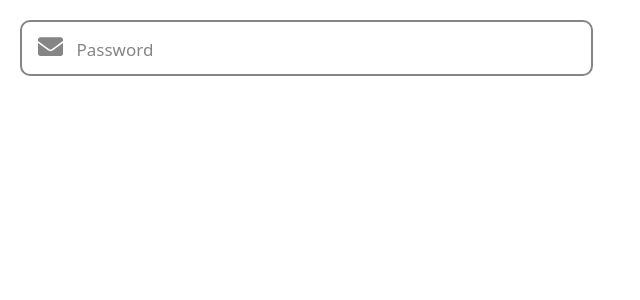
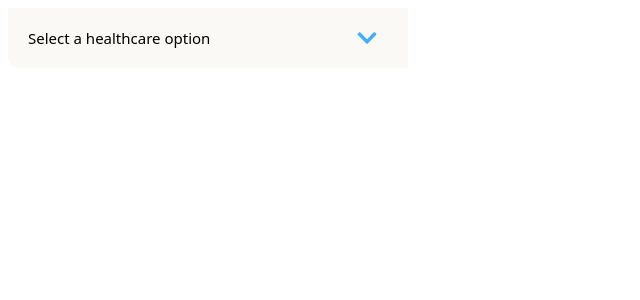
Before and after one commit to ULA-Development/ClinicWaitTime_Website, a React (Create React App) app: page / in a window 1280 px wide. Shown: the top 300 px of the page, without its empty margins (0-640 px from the left). Built offline with nearby package versions, Linux system fonts and the light colour scheme.

Commit message:
commit 1 - prechanges

```diff
--- a/src/App.tsx
+++ b/src/App.tsx
@@ -1,11 +1,19 @@
 import React from "react";
 import TextInput from "./components/TextInput";
 import Button from "./components/Button";
+import Dropdown from "./components/Dropdown-2";
 
 function App() {
   return (
-    <div>
-      <TextInput/>
+    <div className="dropdown" style={{ width: "400px", height: "70px" }}>
+      <Dropdown
+        options={[
+          "Walk-In Clinic",
+          "Hospital",
+          "Specialist",
+          "Family Physician",
+        ]}
+      />
     </div>
   );
 }
--- a/src/components/Dropdown-2.css
+++ b/src/components/Dropdown-2.css
@@ -3,7 +3,7 @@
 }
 
 .dropdown-button {
-    background: #FAF9F6;
+    background: #FAF9F6; /*change all off-white to white later*/
     width: 100%;
     height: 100%;
     display: flex;
@@ -13,7 +13,7 @@
 }
 
 .dropdown-button.opened {
-    background-color: #f0f0f0;
+    background-color: #FAF9F6;
   }
 
 .dropdown-button > p {
@@ -22,19 +22,19 @@
     font-size: 15px;
 }
 
-.bi-caret-down {
+.chevron-down {
     margin: auto 30px auto auto;
-    width: 25px;
-    height: 25px;
-    color: #3FB0FB;
+    width: 22px;
+    height: 22px;
+    fill: #3FB0FB;
     transition: color 0.5s ease;
 }
 
-.bi-dash-lg {
+.minus-sign {
     margin: auto 30px auto auto;
-    width: 25px;
-    height: 25px;
-    color: #3FB0FB;
+    width: 22px;
+    height: 22px;
+    fill: #3FB0FB;
     transition: color 0.5s ease;
 }
 
@@ -43,7 +43,7 @@
     position: absolute;
     top: 100%;
     left: 0;
-    background-color: #f0f0f0;
+    background-color: #FAF9F6;
     width: 100%;
     opacity: 0;
     visibility: hidden;
@@ -64,7 +64,3 @@
     transition: background-color 0.5s ease;
     font-size: 16px;
 }
-
-.dropdown-menu-option-panel > p:hover {
-    background-color: #d3d3d3;
-  }
--- a/src/components/Dropdown-2.tsx
+++ b/src/components/Dropdown-2.tsx
@@ -1,5 +1,7 @@
 import { useState } from "react";
 import "./Dropdown-2.css";
+import { ReactComponent as ChevronDown } from "../assets/icons/chevron-down-solid.svg";
+import { ReactComponent as MinusSign } from "../assets/icons/minus-solid.svg";
 
 interface DropdownProps {
   options: string[];
@@ -24,11 +26,6 @@ const Dropdown: React.FC<DropdownProps> = ({ options }) => {
     setOpened(!opened);
   };
 
-  const handleOptionSelect = (option: string) => {
-    setSelectedOption(option);
-    setOpened(false);
-  };
-
   return (
     <div className="dropdown-wrapper">
       <div
@@ -41,30 +38,9 @@ const Dropdown: React.FC<DropdownProps> = ({ options }) => {
       >
         <p>{selectedOption || "Select a healthcare option"}</p>
         {opened ? (
-          <svg
-            xmlns="http://www.w3.org/2000/svg"
-            width="16"
-            height="16"
-            fill="currentColor"
-            className="bi bi-dash-lg"
-            viewBox="0 0 16 16"
-          >
-            <path
-              fillRule="evenodd"
-              d="M2 8a.5.5 0 0 1 .5-.5h11a.5.5 0 0 1 0 1h-11A.5.5 0 0 1 2 8Z"
-            />
-          </svg>
+          <MinusSign className="minus-sign" />
         ) : (
-          <svg
-            xmlns="http://www.w3.org/2000/svg"
-            width="16"
-            height="16"
-            fill="currentColor"
-            className="bi bi-caret-down"
-            viewBox="0 0 16 16"
-          >
-            <path d="M3.204 5h9.592L8 10.481 3.204 5zm-.753.659 4.796 5.48a1 1 0 0 0 1.506 0l4.796-5.48c.566-.647.106-1.659-.753-1.659H3.204a1 1 0 0 0-.753 1.659z" />
-          </svg>
+          <ChevronDown className="chevron-down" />
         )}
       </div>
       <div className={`dropdown-menu-option-panel ${opened ? "opened" : ""}`}>
@@ -95,7 +71,7 @@ const DropdownOption: React.FC<DropdownOptionProps> = ({
     <p
       className="dropdown-menu-option"
       style={{
-        backgroundColor: hover ? "#DCDCDC" : "white",
+        backgroundColor: hover ? "#f0f0f0" : "#FAF9F6",
       }}
       onMouseEnter={() => {
         setHover(true);
```
Also changed, not shown: src/assets/icons/chevron-down-solid.svg (added), src/assets/icons/minus-solid.svg (added).
